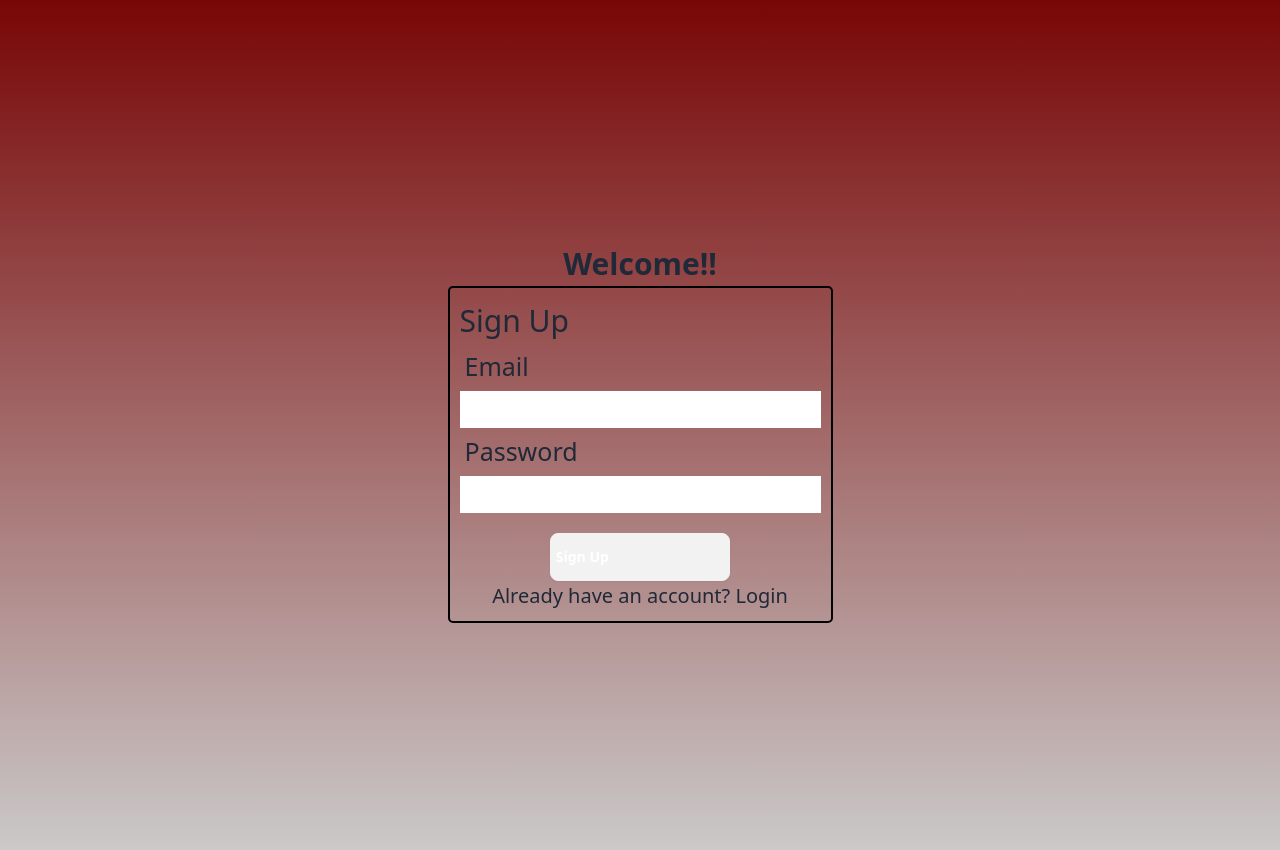
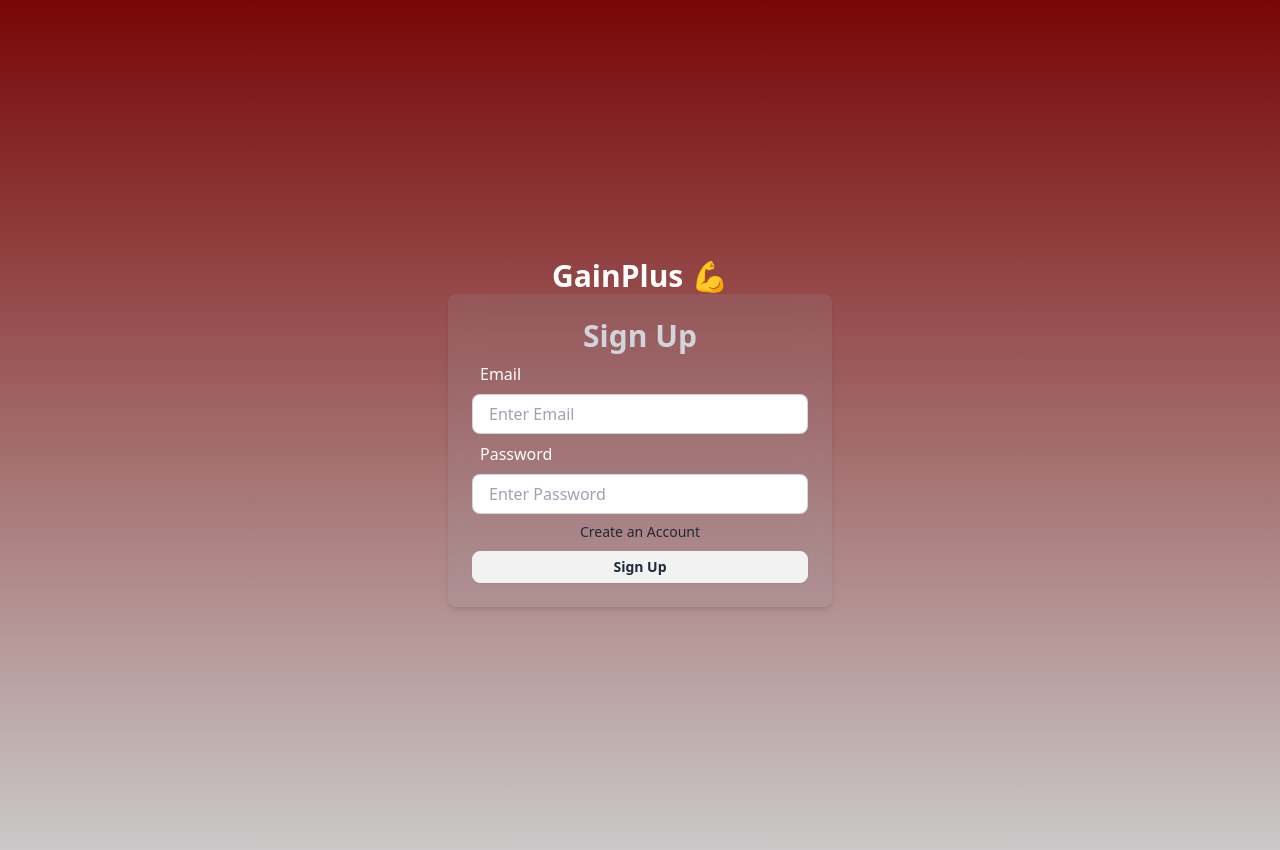
Before and after one commit to AyanASaiyed/GainPlus, a React (Vite) app in the folder frontend/GainPlus/: page /signup in a window 1280 px wide. Shown: the top 850 px of the page. Built offline with nearby package versions, Linux system fonts and the light colour scheme.

Commit message:
made seperate pages for signin and signup

```diff
--- a/frontend/GainPlus/src/App.jsx
+++ b/frontend/GainPlus/src/App.jsx
@@ -1,7 +1,9 @@
-//import { BrowserRouter, Routes, Route } from "react-router-dom";
+import { BrowserRouter, Routes, Route } from "react-router-dom";
 import { useState } from "react";
 import "./App.css";
 import Home from "./Pages/Home";
+import SignIn from "./Pages/SignIn";
+import SignUp from "./Pages/SignUp";
 
 function App() {
   const [count, setCount] = useState(0);
@@ -13,7 +15,13 @@
     //   </Routes>
     // </BrowserRouter>
     <div className="p-4 h-screen flex items-center justify-center">
-      <Home />
+      <BrowserRouter>
+        <Routes>
+          <Route path="/" element={<Home />} />
+          <Route path="/login" element={<SignIn />} />
+          <Route path="/signup" element={<SignUp />} />
+        </Routes>
+      </BrowserRouter>
     </div>
     // <>
     //   <div>
--- a/frontend/GainPlus/src/Pages/SignIn.jsx
+++ b/frontend/GainPlus/src/Pages/SignIn.jsx
@@ -1,9 +1,68 @@
-import React from 'react'
+import { useState } from "react";
+import { Link } from "react-router-dom";
 
 const SignIn = () => {
+  const [username, setUsername] = useState("");
+  const [password, setPassword] = useState("");
+
+  const handleSubmit = async (e) => {
+    e.preventDefault();
+  };
+
   return (
-    <div>SignIn</div>
-  )
-}
+    <div className="flex flex-col items-center justify-center min-w-96 mx-auto">
+      <h1 className="text-3xl font-extrabold text-center text-white">
+        GainPlus 💪
+      </h1>
+      <div className="w-full p-6 rounded-lg shadow-md bg-gray-400 bg-clip-padding backdrop-filter backdrop-blur-lg bg-opacity-15">
+        <h1 className="text-3xl font-extrabold text-center text-gray-300">
+          Login
+        </h1>
 
-export default SignIn
+        <form onSubmit={handleSubmit}>
+          <div>
+            <label className="label p-2">
+              <span className="text-base label-text text-white">Email</span>
+            </label>
+            <input
+              type="text"
+              placeholder="Enter Email"
+              className="w-full input input-bordered h-10 text-white"
+              value={username}
+              onChange={(e) => setUsername(e.target.value)}
+            />
+          </div>
+          <div>
+            <label className="label p-2">
+              <span className="text-base label-text text-white">Password</span>
+            </label>
+            <input
+              type="password"
+              placeholder="Enter Password"
+              className="w-full input input-bordered h-10 text-white"
+              value={password}
+              onChange={(e) => setPassword(e.target.value)}
+            />
+          </div>
+
+          <Link
+            to="/signup"
+            className="text-sm hover:underline hover:text-yellow-400 mt-2 inline-block"
+          >
+            Create an Account
+          </Link>
+          <div>
+            <button
+              className="btn btn-block btn-sm mt-2 hover:bg-red-950"
+              onClick={handleSubmit}
+            >
+              Login
+            </button>
+          </div>
+        </form>
+      </div>
+    </div>
+  );
+};
+
+export default SignIn;
--- a/frontend/GainPlus/src/Pages/SignUp.jsx
+++ b/frontend/GainPlus/src/Pages/SignUp.jsx
@@ -1,9 +1,68 @@
-import React from 'react'
+import { useState } from "react";
+import { Link } from "react-router-dom";
 
 const SignUp = () => {
+  const [username, setUsername] = useState("");
+  const [password, setPassword] = useState("");
+
+  const handleSubmit = async (e) => {
+    e.preventDefault();
+  };
+
   return (
-    <div>SignUp</div>
-  )
-}
+    <div className="flex flex-col items-center justify-center min-w-96 mx-auto">
+      <h1 className="text-3xl font-extrabold text-center text-white">
+        GainPlus 💪
+      </h1>
+      <div className="w-full p-6 rounded-lg shadow-md bg-gray-400 bg-clip-padding backdrop-filter backdrop-blur-lg bg-opacity-15">
+        <h1 className="text-3xl font-extrabold text-center text-gray-300">
+          Sign Up
+        </h1>
 
-export default SignUp
+        <form onSubmit={handleSubmit}>
+          <div>
+            <label className="label p-2">
+              <span className="text-base label-text text-white">Email</span>
+            </label>
+            <input
+              type="text"
+              placeholder="Enter Email"
+              className="w-full input input-bordered h-10 text-white"
+              value={username}
+              onChange={(e) => setUsername(e.target.value)}
+            />
+          </div>
+          <div>
+            <label className="label p-2">
+              <span className="text-base label-text text-white">Password</span>
+            </label>
+            <input
+              type="password"
+              placeholder="Enter Password"
+              className="w-full input input-bordered h-10 text-white"
+              value={password}
+              onChange={(e) => setPassword(e.target.value)}
+            />
+          </div>
+
+          <Link
+            to="/login"
+            className="text-sm hover:underline hover:text-yellow-400 mt-2 inline-block"
+          >
+            Create an Account
+          </Link>
+          <div>
+            <button
+              className="btn btn-block btn-sm mt-2 hover:bg-red-950"
+              onClick={handleSubmit}
+            >
+              Sign Up
+            </button>
+          </div>
+        </form>
+      </div>
+    </div>
+  );
+};
+
+export default SignUp;
--- a/frontend/GainPlus/src/pages/home.jsx
+++ b/frontend/GainPlus/src/pages/home.jsx
@@ -51,36 +51,15 @@
         fontSize:"20px",
     }
   };
+
   const [isSignUpActive, setIsSignUpActive]= useState(false);
   const handleMethodChange=() =>{
     setIsSignUpActive(!isSignUpActive);
   };
+
   return (
     <section style={styles.maincontainer} className="flex flex-col items-center justify-center min-w-96 mx-auto">
       <h2 style={styles.heading} className="font-bold"> Welcome!!</h2>
-      <form style={styles.container}>
-        {isSignUpActive && <legend style={styles.heading}>Sign In</legend>}
-        {!isSignUpActive && <legend style={styles.heading}>Sign Up</legend>}
-
-        <fieldset>
-          <div style={styles.formGroup}>
-            <label htmlFor="email" style={styles.label}>
-              Email
-            </label>
-            <input type="text" id="email" style={styles.input} />
-          </div>
-          <div style={styles.formGroup}>
-            <label htmlFor="password" style={styles.label}>
-              Password
-            </label>
-            <input type="password" id="password" style={styles.input} />
-          </div>
-          {!isSignUpActive && <button title="Submit" style={styles.button} className="btn btn-block text-center justify-center flex-col">Sign Up</button>}
-          {isSignUpActive && <button title="Submit" style={styles.button}>Login</button>}
-        </fieldset>
-        {!isSignUpActive && <a style={styles.login} onClick={handleMethodChange}>Already have an account? Login</a>}
-        {isSignUpActive && <a style={styles.login} onClick={handleMethodChange}>New to Gain Plus? Sign Up</a>}
-      </form>
       <div></div>
     </section>
   );
```
Also changed, not shown: 1 other file (tests, documents, lock files or other folders).
